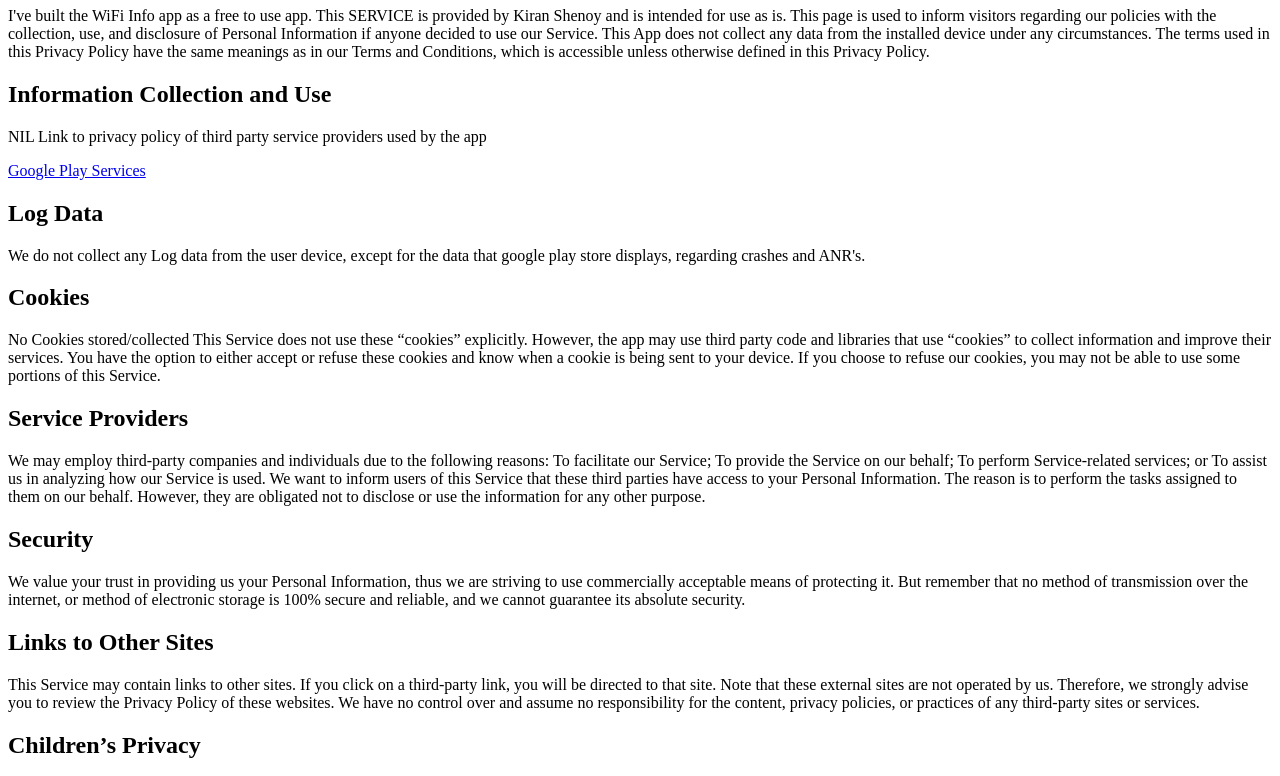
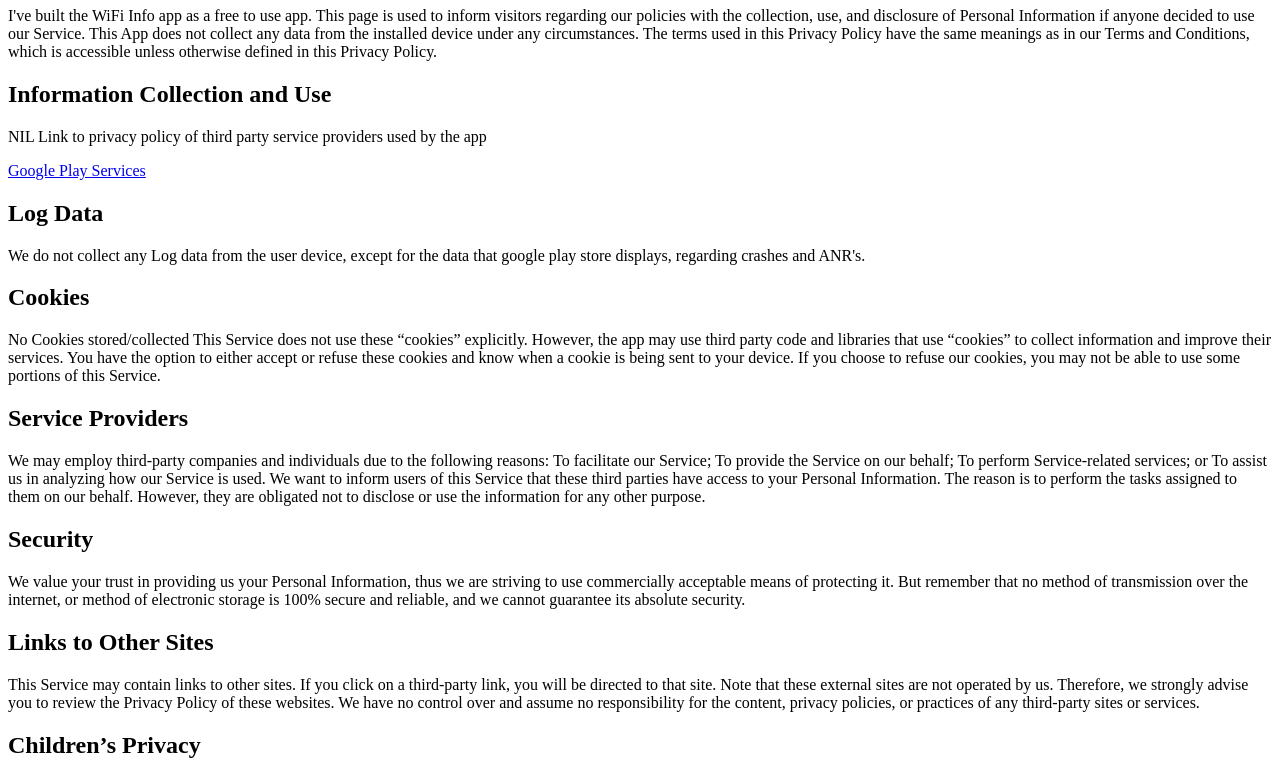
Before and after one commit to huyanh0109/privacypolicy, a plain HTML site: page index.html in a window 1280 px wide. Shown: the part 73-849 px from the top of the page. Drawn offline with Linux system fonts and the light colour scheme.

Commit message:
Update index.html

```diff
--- a/index.html
+++ b/index.html
@@ -8,7 +8,7 @@
 <body>
     <h1>Privacy Policy</h1>
     <p>
-        I've built the WiFi Info app as a free to use app. This SERVICE is provided by Kiran Shenoy and is intended for use as is.
+        I've built the WiFi Info app as a free to use app.
 
 This page is used to inform visitors regarding our policies with the collection, use, and disclosure of Personal Information if anyone decided to use our Service.
 
```
